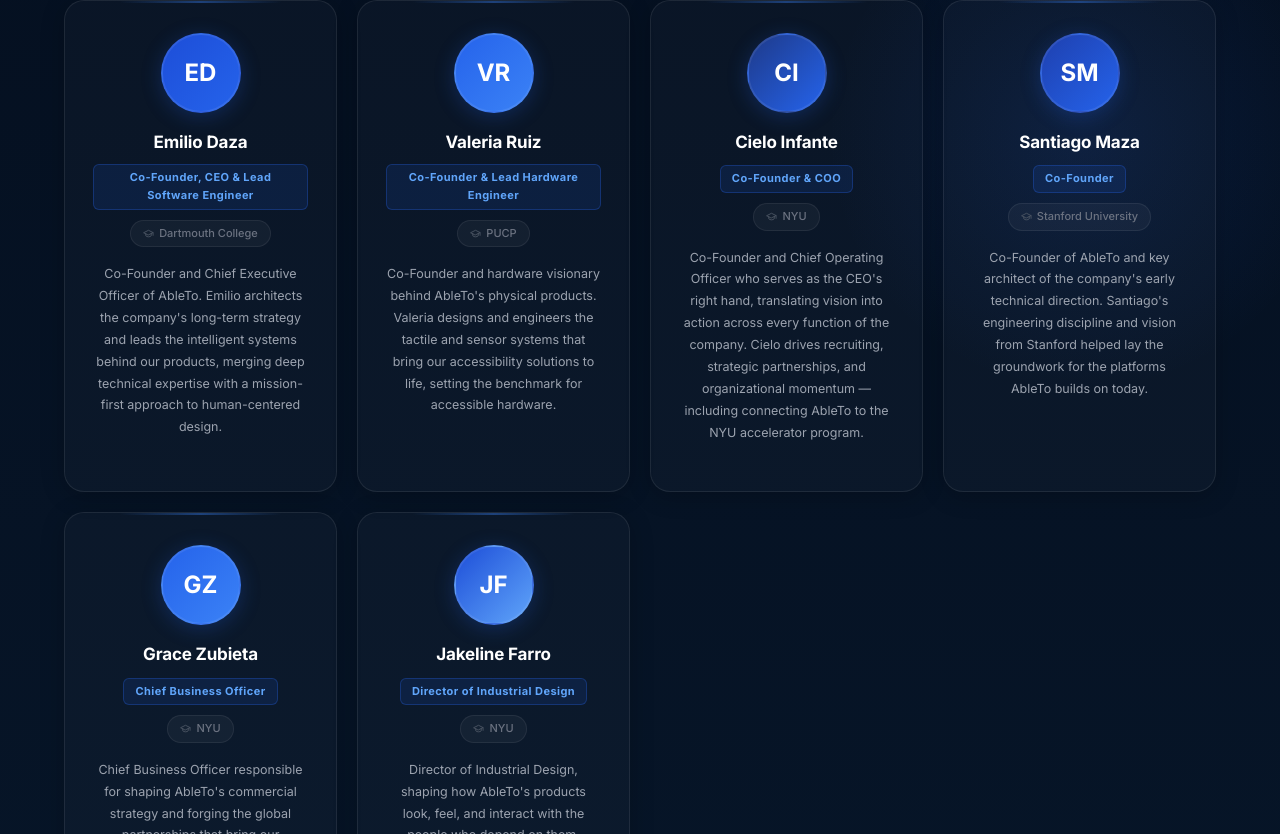
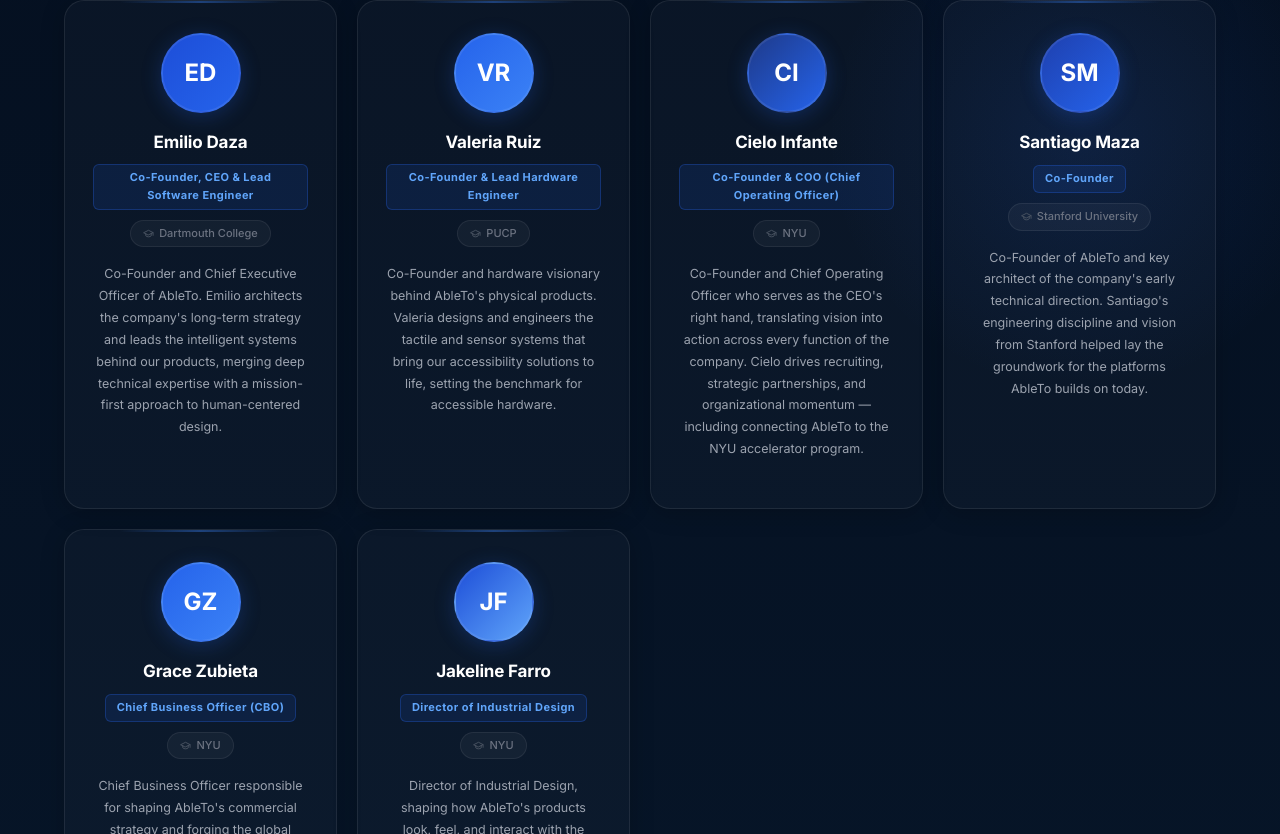
Before and after one commit to emiliodaza/ableto-app, a React (Vite) app: page /team in a window 1280 px wide. Shown: the part 486-1320 px from the top of the page. Built offline with nearby package versions, Linux system fonts and the light colour scheme.

Commit message:
Team: add abbreviations to Cielo and Grace role titles
Co-Authored-By: Claude Sonnet 4.6 <noreply@anthropic.com>

```diff
--- a/src/data/teamData.js
+++ b/src/data/teamData.js
@@ -77,7 +77,7 @@ export const members = [
   {
     id: '13',
     name: 'Cielo Infante',
-    role: 'Co-Founder & COO',
+    role: 'Co-Founder & COO (Chief Operating Officer)',
     university: 'NYU',
     department: 'Operations & Strategy',
     isFounder: true,
@@ -128,7 +128,7 @@ export const members = [
   {
     id: '16',
     name: 'Grace Zubieta',
-    role: 'Chief Business Officer',
+    role: 'Chief Business Officer (CBO)',
     university: 'NYU',
     department: 'Founders',
     isFounder: false,
```
